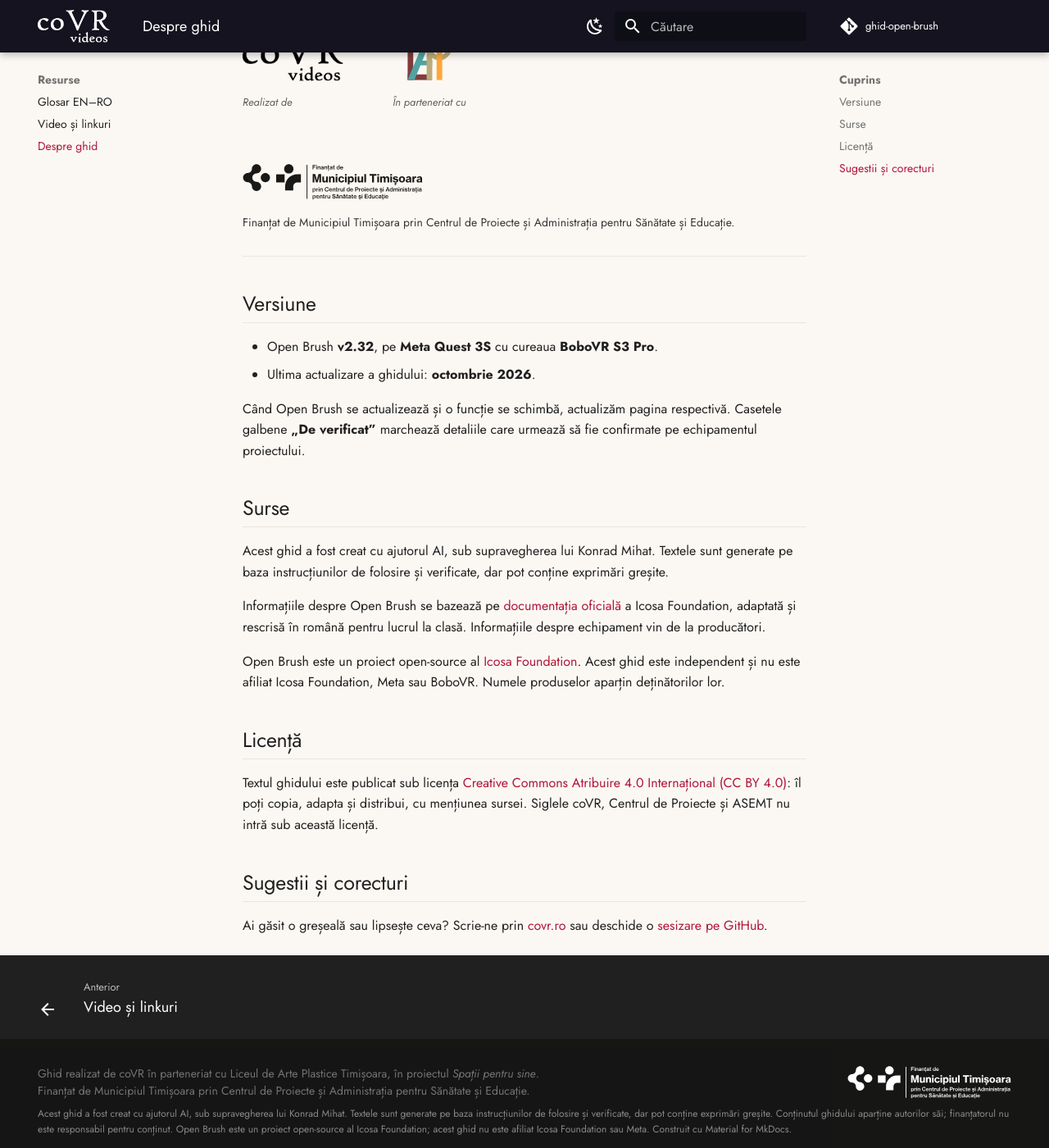
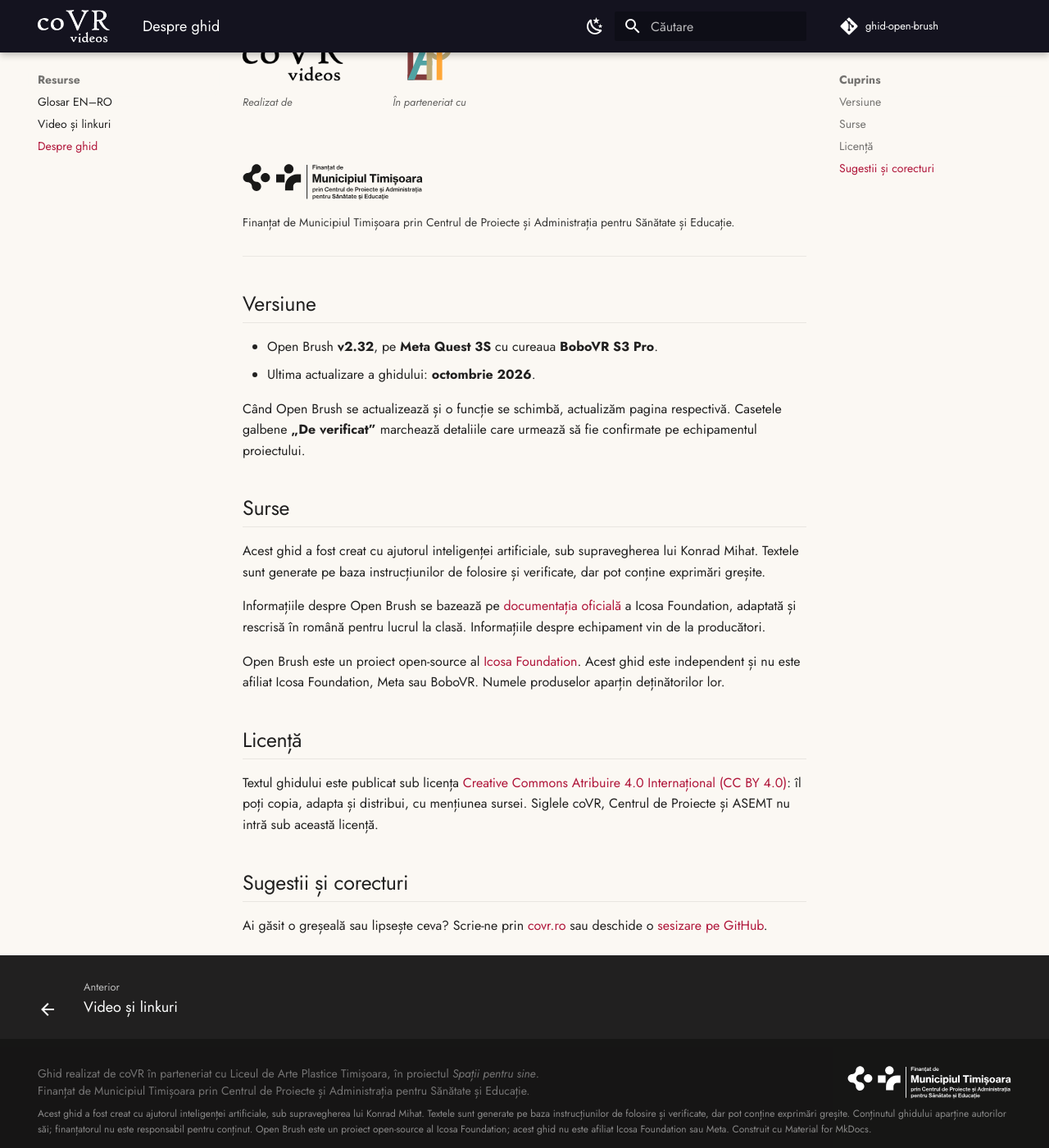
Before and after one commit to MihatKonrad/ghid-open-brush, an MkDocs documentation site: the page built from docs/resurse/despre.md, in a window 1280 px wide and 1400 px high, scrolled down 502 px. Shown: the whole window at 82% size. Built offline with MkDocs 1.6.1 and Material for MkDocs 9.7.7, drawn with Linux system fonts in a browser that asks for light colours; comment, search, counter and statistics services are not loaded.

Commit message:
„inteligenței artificiale” scris întreg
Co-Authored-By: Claude Opus 5.5 <noreply@anthropic.com>
Claude-Session: https://claude.ai/code/session_01E8toVurkcf8mqV6Wy8B7Mo

```diff
--- a/docs/resurse/despre.md
+++ b/docs/resurse/despre.md
@@ -39,7 +39,7 @@ Când Open Brush se actualizează și o funcție se schimbă, actualizăm pagina
 
 ## Surse
 
-Acest ghid a fost creat cu ajutorul AI, sub supravegherea lui Konrad Mihat. Textele sunt generate pe baza instrucțiunilor de folosire și verificate, dar pot conține exprimări greșite.
+Acest ghid a fost creat cu ajutorul inteligenței artificiale, sub supravegherea lui Konrad Mihat. Textele sunt generate pe baza instrucțiunilor de folosire și verificate, dar pot conține exprimări greșite.
 
 Informațiile despre Open Brush se bazează pe [documentația oficială](https://docs.openbrush.app) a Icosa Foundation, adaptată și rescrisă în română pentru lucrul la clasă. Informațiile despre echipament vin de la producători.
 
--- a/overrides/partials/copyright.html
+++ b/overrides/partials/copyright.html
@@ -8,7 +8,7 @@
          alt="Finanțat de Municipiul Timișoara prin Centrul de Proiecte și Administrația pentru Sănătate și Educație">
   </div>
   <div class="md-copyright__highlight" style="font-size:.6rem;opacity:.7">
-    Acest ghid a fost creat cu ajutorul AI, sub supravegherea lui Konrad Mihat. Textele sunt generate pe baza instrucțiunilor de folosire și verificate, dar pot conține exprimări greșite.
+    Acest ghid a fost creat cu ajutorul inteligenței artificiale, sub supravegherea lui Konrad Mihat. Textele sunt generate pe baza instrucțiunilor de folosire și verificate, dar pot conține exprimări greșite.
     Conținutul ghidului aparține autorilor săi; finanțatorul nu este responsabil pentru conținut.
     Open Brush este un proiect open-source al Icosa Foundation; acest ghid nu este afiliat Icosa Foundation sau Meta.
     Construit cu <a href="https://squidfunk.github.io/mkdocs-material/" target="_blank" rel="noopener">Material for MkDocs</a>.
```
